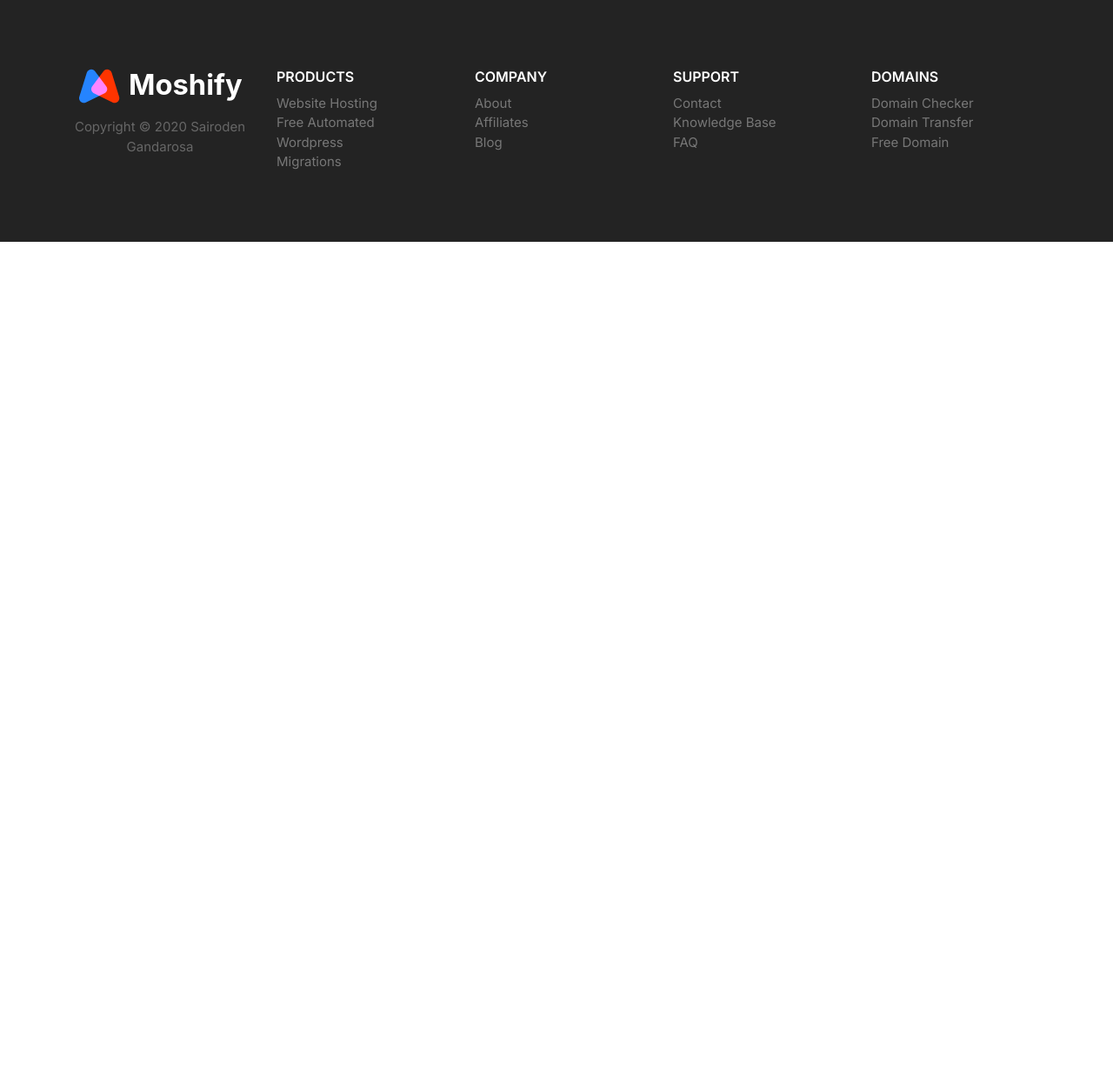
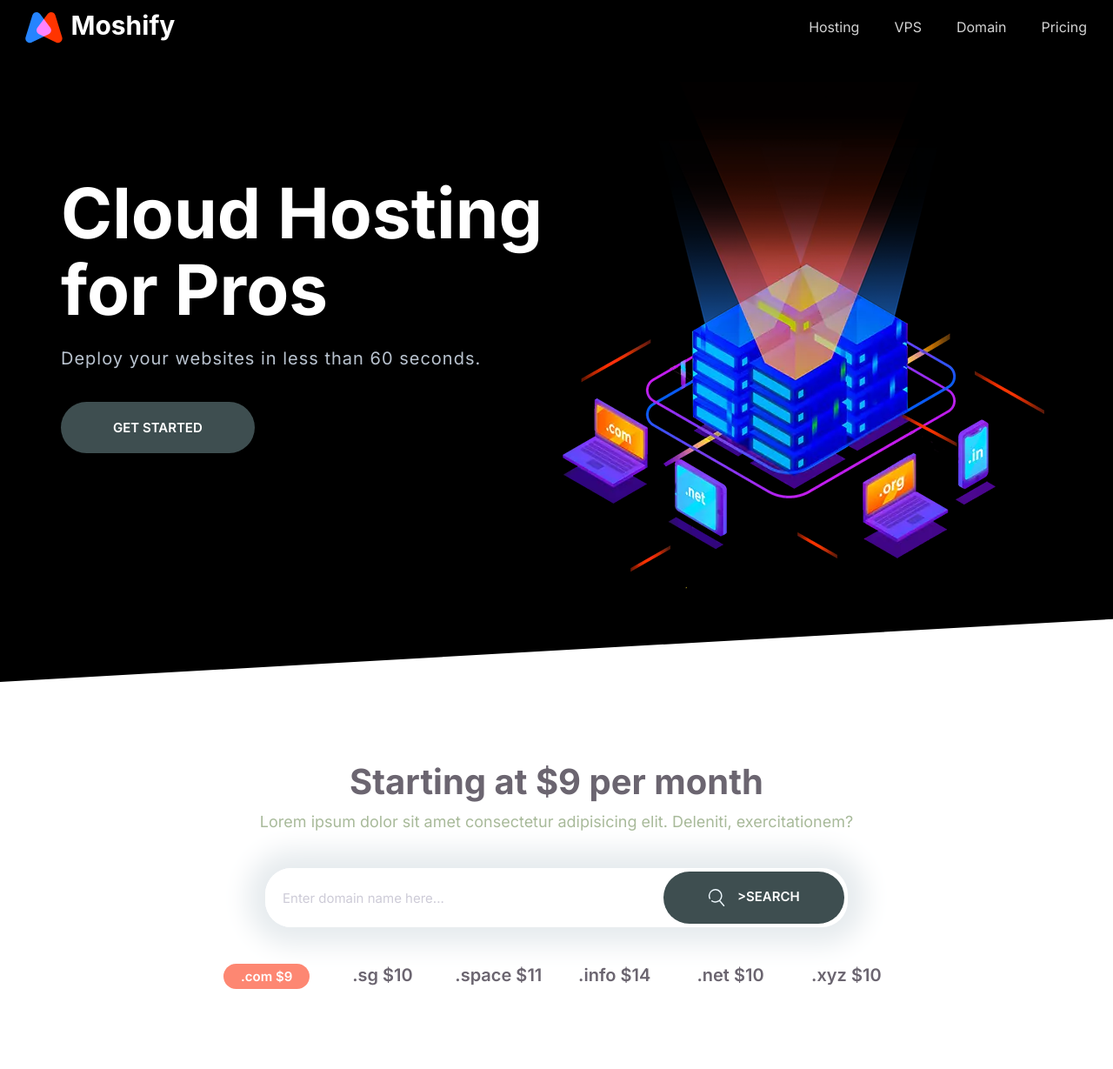
Before and after one commit to Sairoden/moshify-sairoden, a website: page index.html in a window 1280 px wide. Shown: the whole page at 87% size. Before the commit the page ends 800 px from the top, so only its background shows below. Drawn offline with Linux system fonts and the light colour scheme.

Commit message:
Fix inputs bugs

```diff
--- a/css/styles.css
+++ b/css/styles.css
@@ -138,7 +138,6 @@ a {
 .list {
   list-style: none;
   padding-left: 0;
-  color: var(--color-headings);
 }
 
 .list--inline .list__item {
@@ -205,7 +204,7 @@ a {
   font-weight: 600;
   margin: 1rem 0;
   outline: 0;
-  padding: 2rem 3rem;
+  padding: 2rem 4vw;
   text-align: center;
   text-transform: uppercase;
   white-space: nowrap;
@@ -297,6 +296,7 @@ a {
   border: 0;
   flex-grow: 1;
   padding: 1.5rem 2rem;
+  width: 0;
 }
 
 .input-group .btn {
@@ -749,10 +749,11 @@ a {
 }
 
 .block-domain__prices {
+  color: var(--color-headings);
   display: grid;
   font-size: 2rem;
   font-weight: 600;
-  grid-template-columns: repeat(3, 1fr);
+  grid-template-columns: repeat(2, 1fr);
   grid-template-rows: repeat(2, 6rem);
   justify-items: center;
   margin: 0 auto;
--- a/index.html
+++ b/index.html
@@ -15,79 +15,71 @@
     <title>Document</title>
   </head>
   <body>
-    <footer class="block block--dark footer">
-      <div class="container grid footer__sections">
-        <section class="collapsible collapsible--expanded footer__section">
-          <header class="collapsible__header">
-            <h2 class="collapsible__heading footer__heading">Products</h2>
-            <svg class="icon icon--white collapsible__chevron">
-              <use xlink:href="images/sprite.svg#chevron"></use>
-            </svg>
-          </header>
-          <div class="collapsible__content">
-            <ul class="list">
-              <li><a href="#">Website Hosting</a></li>
-              <li><a href="#">Free Automated Wordpress</a></li>
-              <li><a href="#">Migrations</a></li>
-            </ul>
-          </div>
-        </section>
+    <nav class="nav collapsible">
+      <a class="nav__brand" href="/"><img src="images/logo.svg" alt="" /></a>
+      <svg class="icon icon--white nav__toggler">
+        <use xlink:href="images/sprite.svg#menu"></use>
+      </svg>
+      <ul class="list nav__list collapsible__content">
+        <li class="nav__item"><a href="#">Hosting</a></li>
+        <li class="nav__item"><a href="#">VPS</a></li>
+        <li class="nav__item"><a href="#">Domain</a></li>
+        <li class="nav__item"><a href="#">Pricing</a></li>
+      </ul>
+    </nav>
 
-        <section class="collapsible footer__section">
-          <header class="collapsible__header">
-            <h2 class="collapsible__heading footer__heading">Company</h2>
-            <svg class="icon icon--white collapsible__chevron">
-              <use xlink:href="images/sprite.svg#chevron"></use>
-            </svg>
-          </header>
-          <div class="collapsible__content">
-            <ul class="list">
-              <li><a href="#">About</a></li>
-              <li><a href="#">Affiliates</a></li>
-              <li><a href="#">Blog</a></li>
-            </ul>
-          </div>
-        </section>
+    <section class="block block--dark block--skewed-left hero">
+      <div class="container grid grid--1x2">
+        <header class="block__header hero__content">
+          <h1 class="block__heading">Cloud Hosting for Pros</h1>
+          <p class="hero__tagline">
+            Deploy your websites in less than 60 seconds.
+          </p>
+          <a href="" class="btn btn--accent btn--stretched">Get Started</a>
+        </header>
+        <picture>
+          <source
+            type="image/webp"
+            srcset="images/banner.webp 1x, images/banner@2x.webp 2x"
+          />
+          <source
+            type="image/png"
+            srcset="images/banner.png 1x, images/banner@2x.png 2x"
+          />
+          <img class="hero__image" src="images/banner.png" alt="" />
+        </picture>
+      </div>
+    </section>
 
-        <section class="collapsible footer__section">
-          <header class="collapsible__header">
-            <h2 class="collapsible__heading footer__heading">Support</h2>
-            <svg class="icon icon--white collapsible__chevron">
-              <use xlink:href="images/sprite.svg#chevron"></use>
-            </svg>
-          </header>
-          <div class="collapsible__content">
-            <ul class="list">
-              <li><a href="#">Contact</a></li>
-              <li><a href="#">Knowledge Base</a></li>
-              <li><a href="#">FAQ</a></li>
-            </ul>
-          </div>
-        </section>
-
-        <section class="collapsible footer__section">
-          <header class="collapsible__header">
-            <h2 class="collapsible__heading footer__heading">Domains</h2>
-            <svg class="icon icon--white collapsible__chevron">
-              <use xlink:href="images/sprite.svg#chevron"></use>
-            </svg>
-          </header>
-          <div class="collapsible__content">
-            <ul class="list">
-              <li><a href="#">Domain Checker</a></li>
-              <li><a href="#">Domain Transfer</a></li>
-              <li><a href="#">Free Domain</a></li>
-            </ul>
-          </div>
-        </section>
-
-        <section class="footer__brand">
-          <img src="images/logo.svg" alt="" />
-          <p class="footer__copyright">
-            Copyright &copy; 2020 Sairoden Gandarosa
-          </p>
-        </section>
+    <section class="block container block-domain">
+      <header class="block__header">
+        <h2>Starting at $9 per month</h2>
+        <p>
+          Lorem ipsum dolor sit amet consectetur adipisicing elit. Deleniti,
+          exercitationem?
+        </p>
+      </header>
+      <div class="input-group">
+        <input
+          type="text"
+          class="input"
+          placeholder="Enter domain name here..."
+        />
+        <button class="btn btn--accent">
+          <svg class="icon icon--white">
+            <use xlink:href="images/sprite.svg#search"></use>
+          </svg>
+          >Search
+        </button>
       </div>
-    </footer>
+      <ul class="list block-domain__prices">
+        <li><span class="badge badge--secondary">.com $9</span></li>
+        <li>.sg $10</li>
+        <li>.space $11</li>
+        <li>.info $14</li>
+        <li>.net $10</li>
+        <li>.xyz $10</li>
+      </ul>
+    </section>
   </body>
 </html>
```
Also changed, not shown: components/block-domain.html (+2 -1 lines), components/footers.html (added, +72 -0 lines), playground.html (added, +49 -0 lines).
